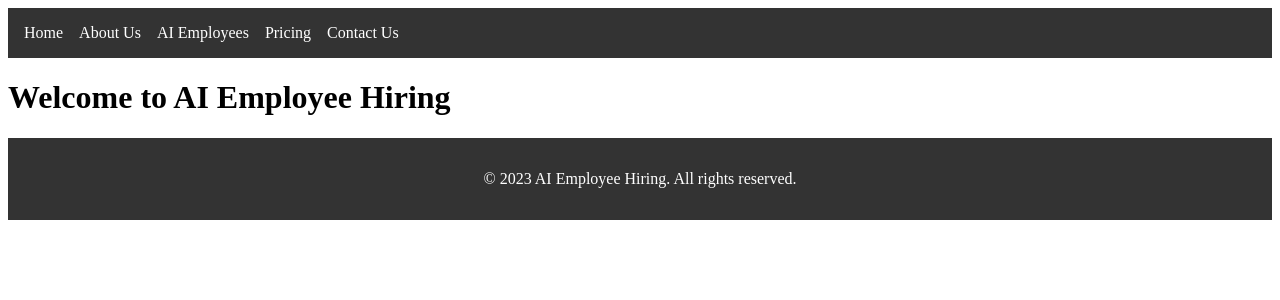
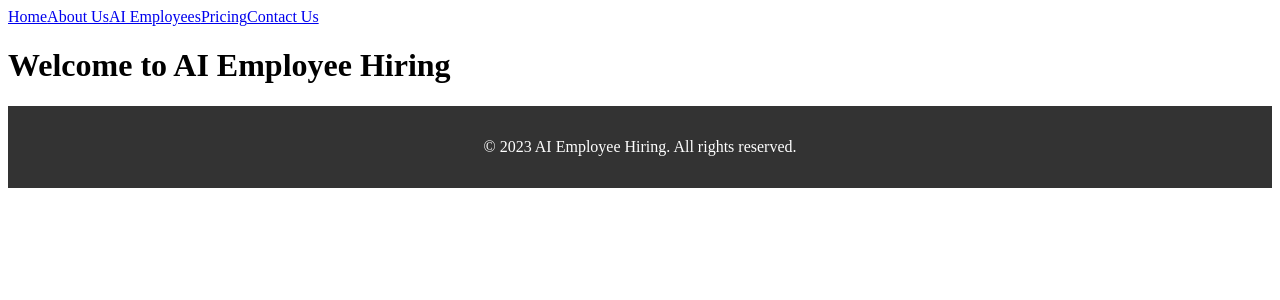
Before and after one commit to NixonDash/ai-employee-hiring, a Next.js app: page / in a window 1280 px wide. Shown: the top 300 px of the page. Built offline with nearby package versions, Linux system fonts and the light colour scheme.

Commit message:
Update _header.css

```diff
--- a/public/styles/partials/_header.css
+++ b/public/styles/partials/_header.css
@@ -1,15 +1,7 @@
 /* public/styles/partials/_header.css */
-header {
-  background-color: #333;
-  padding: 1rem;
-}
+/* ... other existing styles ... */
 
 header nav a {
-  color: #fff;
-  margin-right: 1rem;
-  text-decoration: none;
+  /* ... other existing styles ... */
+  transition: text-decoration 0.3s;
 }
-
-header nav a:hover {
-  text-decoration: underline;
-}
```
